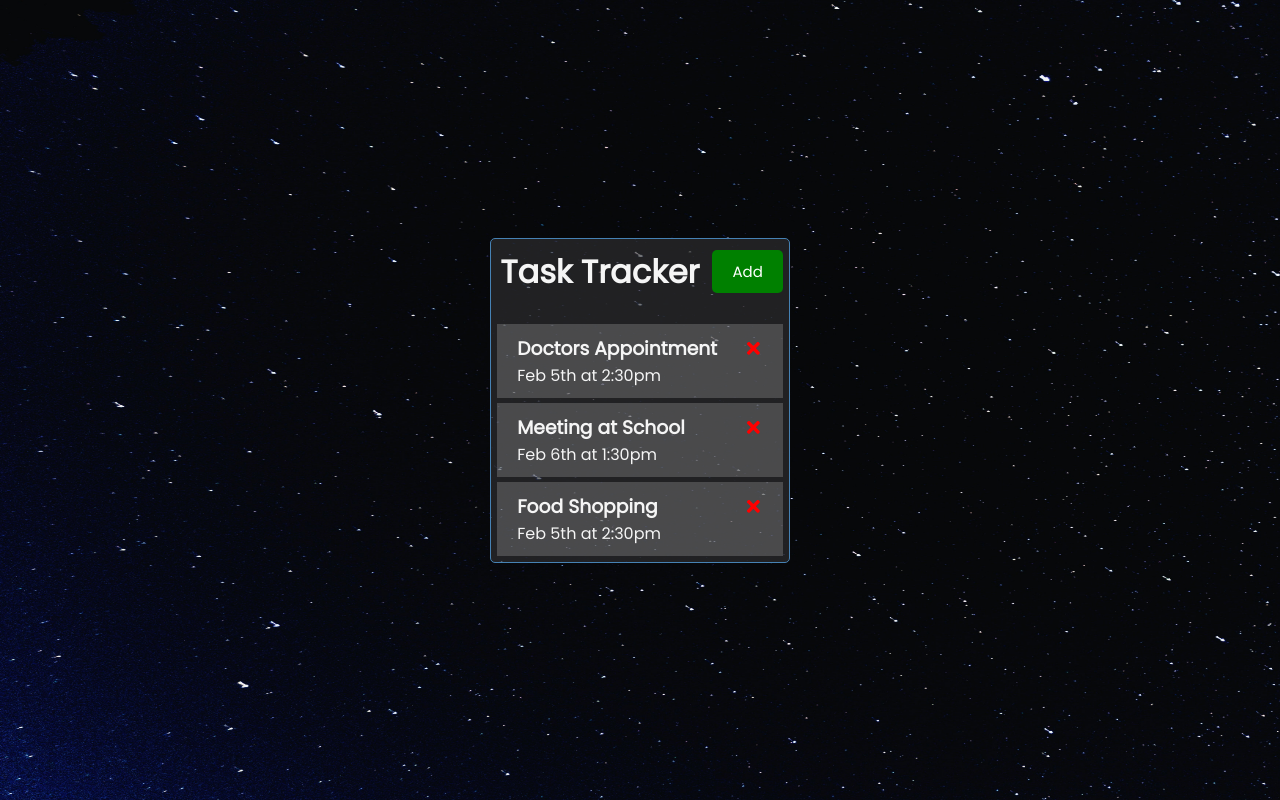
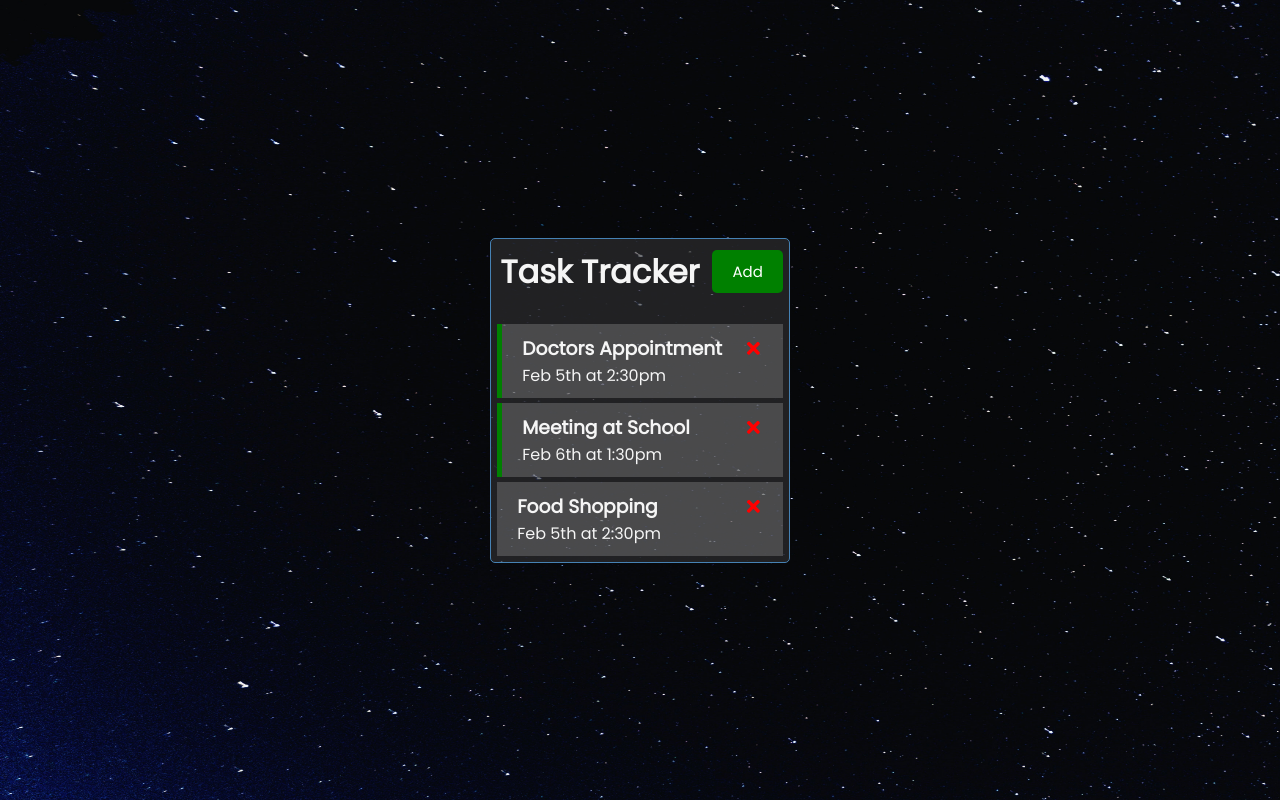
Before and after one commit to dbybanez/react-task-tracker, a React (Create React App) app: page / in a window 1280 px wide. Built offline with nearby package versions, Linux system fonts and the light colour scheme.

Commit message:
add class on double click

```diff
--- a/src/App.js
+++ b/src/App.js
@@ -34,7 +34,11 @@
   // Toggle Reminder
   const toggleReminder = (id) => {
     // console.log(id)
-    setTasks(tasks.map((task) => task.id === id? {} : task))
+    setTasks(
+      tasks.map((task) =>
+        task.id === id? {...task, reminder: !task.reminder} : task
+      )
+    )
   }
 
   return (
--- a/src/components/Task.js
+++ b/src/components/Task.js
@@ -2,7 +2,7 @@
 
 const Task = ({ task, onDelete, onToggle }) => {
   return (
-    <div className="task" onDoubleClick={() => onToggle(task.id)}>
+    <div className={`task ${task.reminder ? 'reminder': ''}`} onDoubleClick={() => onToggle(task.id)}>
       <h3>{task.text} <FaTimes style={{ color: 'red', cursor: 'pointer' }} onClick={() => onDelete(task.id)}/></h3>
       <p>{task.day}</p>
     </div>
```
